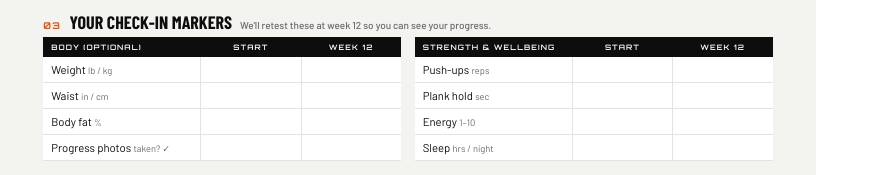
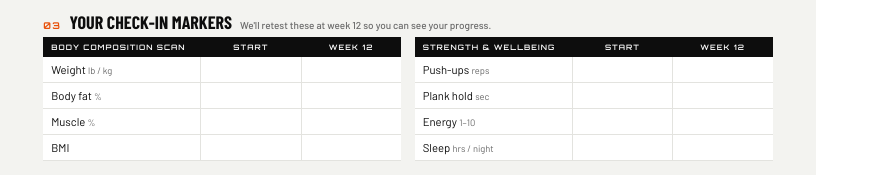
Before and after one commit to arfitness/ARfitness, a plain HTML site: page print/roadmap.html in a window 1280 px wide. Shown: the part 368-543 px from the top of the page, without its empty margins (0-879 px from the left). Drawn offline with nearby package versions, Linux system fonts and the light colour scheme; a web font is replaced by a local one.

Commit message:
Roadmap: use body composition scale readings
Replace tape measurements with the studio scale's readings: weight,
body fat %, muscle % and BMI.

Co-Authored-By: Claude Opus 5.5 <noreply@anthropic.com>
Claude-Session: https://claude.ai/code/session_017qqd8KoGPCzEjPbZHjSL24

```diff
--- a/print/roadmap.html
+++ b/print/roadmap.html
@@ -99,8 +99,8 @@ footer h3 em{font-style:normal;color:var(--accent);}
     <div class="two">
       <div>
         <table>
-          <tr><th>Body (optional)</th><th>Start</th><th>Week 12</th></tr>
-          <tr><td>Weight <small>lb / kg</small></td><td></td><td></td></tr><tr><td>Waist <small>in / cm</small></td><td></td><td></td></tr><tr><td>Body fat <small>%</small></td><td></td><td></td></tr><tr><td>Progress photos <small>taken? ✓</small></td><td></td><td></td></tr>
+          <tr><th>Body composition scan</th><th>Start</th><th>Week 12</th></tr>
+          <tr><td>Weight <small>lb / kg</small></td><td></td><td></td></tr><tr><td>Body fat <small>%</small></td><td></td><td></td></tr><tr><td>Muscle <small>%</small></td><td></td><td></td></tr><tr><td>BMI</td><td></td><td></td></tr>
         </table>
       </div>
       <div>
```
Also changed, not shown: 1 other file.
